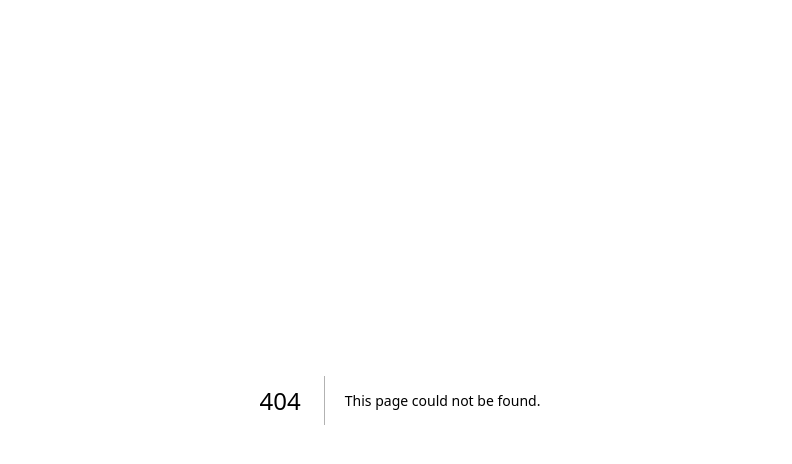
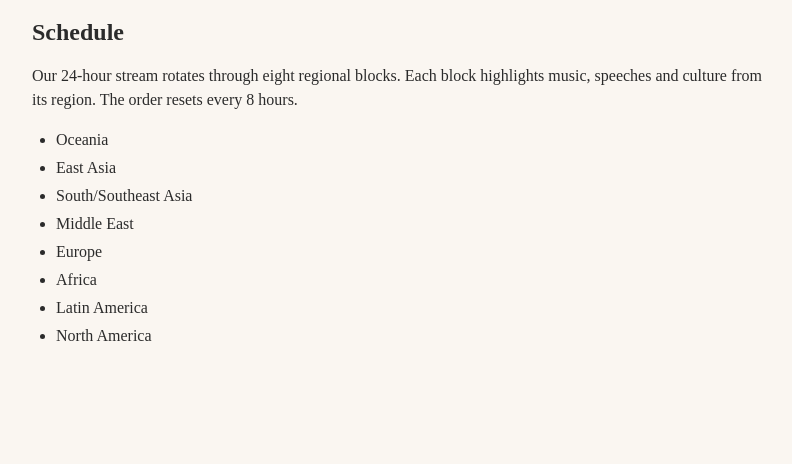
Before and after one commit to paulmartincurry/WorkersRadio, a Next.js app: page /schedule in a window 1280 px wide. Before the commit this address had no page. Shown: the top 464 px of the page, without its empty margins (240-1032 px from the left). Built offline with nearby package versions, Linux system fonts and the light colour scheme.

Commit message:
Create page.tsx

```diff
--- /dev/null
+++ b/app/schedule/page.tsx
@@ -0,0 +1,29 @@
+import React from 'react';
+
+const blocks = [
+  'Oceania',
+  'East Asia',
+  'South/Southeast Asia',
+  'Middle East',
+  'Europe',
+  'Africa',
+  'Latin America',
+  'North America',
+];
+
+export default function SchedulePage() {
+  return (
+    <main className="p-4 max-w-3xl mx-auto space-y-4">
+      <h1 className="text-2xl font-bold">Schedule</h1>
+      <p>
+        Our 24‑hour stream rotates through eight regional blocks. Each block highlights music,
+        speeches and culture from its region. The order resets every 8 hours.
+      </p>
+      <ul className="list-disc pl-6 space-y-1">
+        {blocks.map((block) => (
+          <li key={block}>{block}</li>
+        ))}
+      </ul>
+    </main>
+  );
+}
```
